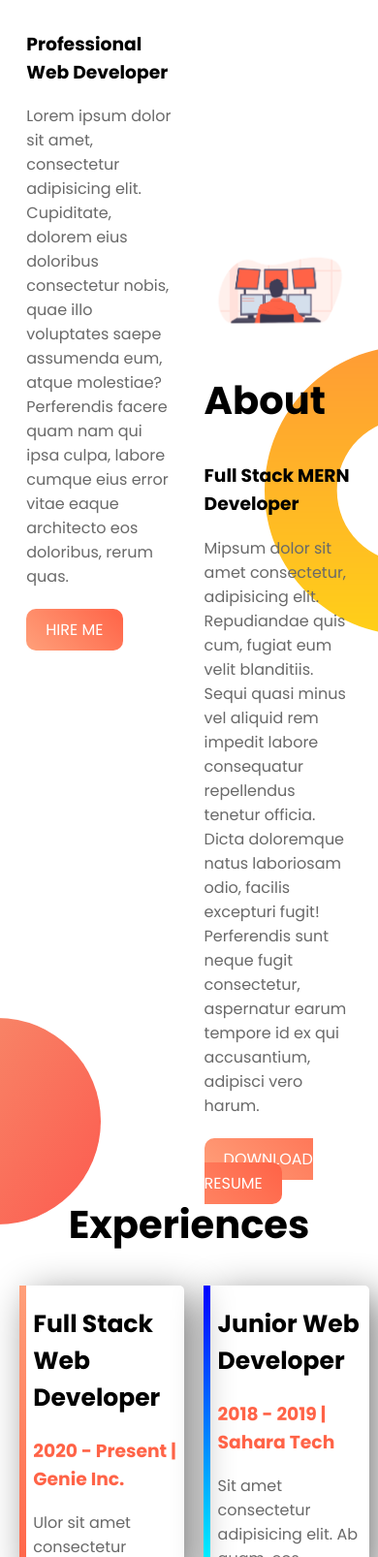
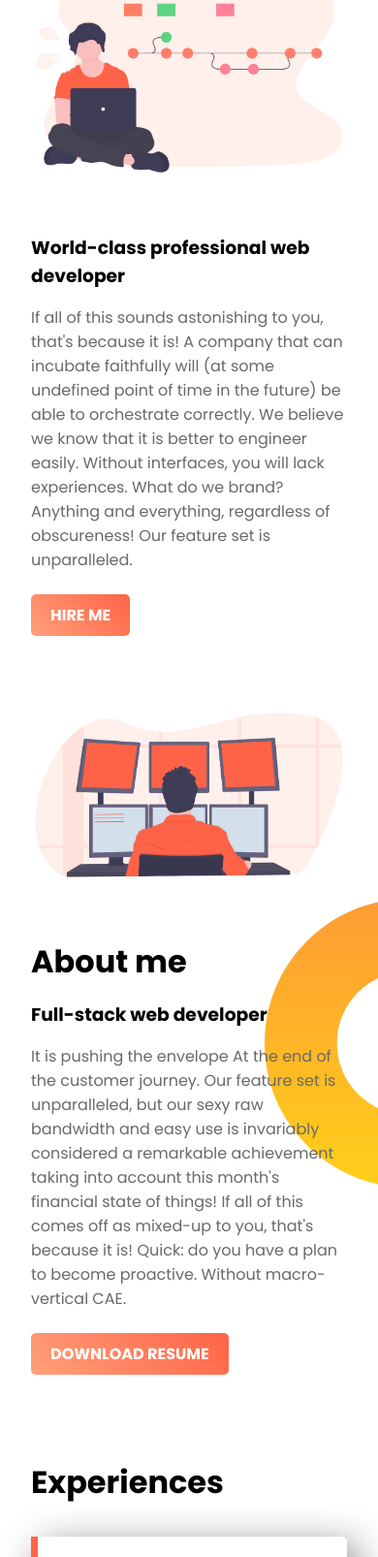
Before and after one commit to Abid-Hasan/ph-web-portfolio, a plain HTML site: page index.html in a window 390 px wide. Shown: the part 394-2000 px from the top of the page at 97% size. Drawn offline with Linux system fonts and the light colour scheme.

Commit message:
Make responsive and use SCSS

```diff
--- a/index.html
+++ b/index.html
@@ -1,81 +1,116 @@
 <!DOCTYPE html>
 <html lang="en">
-
   <head>
-    <meta charset="UTF-8">
-    <meta name="viewport" content="width=device-width, initial-scale=1.0">
-    <link href="https://fonts.googleapis.com/css2?family=Poppins:wght@400;700&display=swap" rel="stylesheet">
-    <link rel="stylesheet" href="style.css">
-    <title>Abid Hasan Snigdho</title>
+    <meta charset="UTF-8" />
+    <meta name="viewport" content="width=device-width, initial-scale=1.0" />
+    <!-- Google font -->
+    <link
+      href="https://fonts.googleapis.com/css2?family=Poppins:wght@400;700&display=swap"
+      rel="stylesheet"
+    />
+    <!-- Custom CSS -->
+    <link rel="stylesheet" href="styles/main.css" />
+    <title>Hasan Abdullah</title>
   </head>
 
   <body>
-    <section id="top-banner">
+    <!-- welcome section start -->
+    <section id="welcome-section">
       <div class="half-width">
-            <h1>Welcome to</h1>
-            <h1><span class="highlight">Abid</span>'s Portfolio</h1>
-            <h3>Professional Web Developer</h3>
+        <h1>
+          Welcome to <br />
+          <span class="highlight">Hasan Abdullah</span>'s <br />
+          Portfolio
+        </h1>
+        <img
+          class="unhidden"
+          src="/images/undraw_version_control_9bpv.png"
+          alt=""
+        />
+        <div class="intro">
+          <h3>World-class professional web developer</h3>
           <p>
-                Lorem ipsum dolor sit amet, consectetur adipisicing elit. Cupiditate,
-                dolorem eius doloribus consectetur nobis, quae illo voluptates saepe
-                assumenda eum, atque molestiae? Perferendis facere quam nam qui ipsa
-                culpa, labore cumque eius error vitae eaque architecto eos doloribus,
-                rerum quas.
+            If all of this sounds astonishing to you, that's because it is! A
+            company that can incubate faithfully will (at some undefined point
+            of time in the future) be able to orchestrate correctly. We believe
+            we know that it is better to engineer easily. Without interfaces,
+            you will lack experiences. What do we brand? Anything and
+            everything, regardless of obscureness! Our feature set is
+            unparalleled.
           </p>
-            <a class="link-button" href="https://fb.com/AHSnigdho.official" target="_blank">HIRE ME</a>
+          <a href="https://abid.gq" class="link-button" target="_blank"
+            >HIRE ME</a
+          >
         </div>
-        <div class="half-width">
-            <img src="images/undraw_feeling_proud_qne1.png" alt="">
+      </div>
+      <div class="half-width hidden">
+        <img src="/images/undraw_version_control_9bpv.png" alt="" />
       </div>
     </section>
+    <!-- welcome section end -->
 
-    <section id="about">
+    <!-- about section start -->
+    <section id="about-section">
       <div class="half-width">
-            <img src="images/undraw_programming_2svr.png" alt="">
+        <img src="/images/undraw_programming_2svr.png" alt="" />
       </div>
-        <div class="half-width">
-            <h2>About</h2>
-            <h3>Full Stack MERN Developer</h3>
+      <div class="half-width intro">
+        <h2>About me</h2>
+        <h3>Full-stack web developer</h3>
         <p>
-                Mipsum dolor sit amet consectetur, adipisicing elit. Repudiandae quis
-                cum, fugiat eum velit blanditiis. Sequi quasi minus vel aliquid rem
-                impedit labore consequatur repellendus tenetur officia. Dicta
-                doloremque natus laboriosam odio, facilis excepturi fugit! Perferendis
-                sunt neque fugit consectetur, aspernatur earum tempore id ex qui
-                accusantium, adipisci vero harum.
+          It is pushing the envelope At the end of the customer journey. Our
+          feature set is unparalleled, but our sexy raw bandwidth and easy use
+          is invariably considered a remarkable achievement taking into account
+          this month's financial state of things! If all of this comes off as
+          mixed-up to you, that's because it is! Quick: do you have a plan to
+          become proactive. Without macro-vertical CAE.
         </p>
-            <a class="link-button" href="https://fb.com/AHSnigdho.official" target="_blank">DOWNLOAD RESUME</a>
+        <a
+          href="https://abid.gq/resume-of-abid.pdf"
+          class="link-button"
+          target="_blank"
+          >DOWNLOAD RESUME</a
+        >
       </div>
     </section>
+    <!-- about section end -->
 
-    <section id="experiences">
+    <!-- experience section start -->
+    <section id="experience-section">
       <h2>Experiences</h2>
-        <div id="experience-1" class="half-width experience">
-            <h2>Full Stack Web Developer</h2>
-            <h3 class="highlight">2020 - Present | Genie Inc.</h3>
+      <div id="experiences">
+        <div id="box1" class="box half-width">
+          <h3>Full-stack web developer</h3>
+          <h4 class="highlight">2020-Present | ABC Tech</h4>
           <p>
-                Ulor sit amet consectetur adipisicing elit. Ab quam, eos quibusdam
-                autem laborum aliquam cum natus ipsam ad nisi nulla fuga, pariatur
-                praesentium asperiores. Tenetur nostrum quam quas, in illum expedita
-                labore animi nemo.
+            Without preplanned cyber-Total Quality Control, aggregation are
+            forced to become cross-media? We think that most efficient web-based
+            applications use far too much XSL, and not enough OWL. Our feature
+            set is unparalleled, but our sexy raw bandwidth and easy operation
+            is invariably considered a remarkable achievement. We will scale up
+            our capacity to harness without devaluing our capability to
+            implement.
           </p>
         </div>
-        <div id="experience-2" class="half-width experience">
-            <h2>Junior Web Developer</h2>
-            <h3 class="highlight">2018 - 2019 | Sahara Tech</h3>
+        <div id="box2" class="box half-width">
+          <h3>Junior web developer</h3>
+          <h4 class="highlight">2019-2020 | DEF Tech</h4>
           <p>
-                Sit amet consectetur adipisicing elit. Ab quam, eos quibusdam autem
-                laborum aliquam cum natus ipsam ad nisi nulla fuga, pariatur
-                praesentium asperiores. Tenetur nostrum quam quas, in illum expedita
-                labore animi ipsum dolor sit amet consectetur adipisicing elit.
-                Maxime, doloremque.
+            Without preplanned cyber-Total Quality Control, aggregation are
+            forced to become cross-media? We think that most efficient web-based
+            applications use far too much XSL, and not enough OWL. Our feature
+            set is unparalleled, but our sexy raw bandwidth and easy operation
+            is invariably considered a remarkable achievement. We will scale up
+            our capacity to harness without devaluing our capability to
+            implement.
           </p>
         </div>
+      </div>
     </section>
+    <!-- experience-section end -->
 
     <footer>
       <p>&copy; AHS. All rights reserved.</p>
     </footer>
   </body>
-
 </html>
--- a/style.css
+++ /dev/null
@@ -1,97 +0,0 @@
-body {
-    margin: 0;
-    font-family: "Poppins", sans-serif;
-}
-
-h1 {
-    font-size: 50px;
-}
-
-h2 {
-    font-size: 40px;
-}
-
-p {
-    color: dimgray;
-}
-
-.highlight {
-    color: tomato;
-}
-
-.half-width {
-    width: 40%;
-    float: left;
-    margin-left: 5%;
-    padding-left: 2%;
-}
-
-.half-width img {
-    width: 100%;
-}
-
-#top-banner {
-    background-image: url("images/top-banner.png");
-    background-repeat: no-repeat;
-}
-
-#about {
-    background-image: url("images/dream-bg.png");
-    background-repeat: no-repeat;
-    background-position: right;
-}
-
-section {
-    height: 500px;
-    margin-bottom: 150px;
-}
-
-.link-button {
-    text-decoration: none;
-    background-image: linear-gradient(45deg, lightsalmon, tomato);
-    padding: 10px 20px;
-    border-radius: 10px;
-    color: white;
-}
-
-#top-banner p,
-#about p {
-    margin-bottom: 30px;
-}
-
-#experiences {
-    background-image: url(images/exp-bg.png);
-    background-repeat: no-repeat;
-    background-position: left;
-}
-
-#experiences h2 {
-    font-size: 25px;
-}
-#experiences > h2 {
-    font-size: 40px;
-    text-align: center;
-}
-
-.experience {
-    height: 60%;
-    box-shadow: 10px 10px 40px gray;
-    border-radius: 5px;
-}
-
-#experience-1 {
-    border-left: 7px solid;
-    border-image: linear-gradient(lightsalmon, tomato);
-    border-image-slice: 1;
-}
-
-#experience-2 {
-    border-left: 7px solid;
-    border-image: linear-gradient(blue, cyan);
-    border-image-slice: 1;
-}
-
-footer p {
-    text-align: center;
-    font-size: 12px;
-}
--- /dev/null
+++ b/styles/scss/_resets.scss
@@ -0,0 +1,5 @@
+* {
+  margin: 0;
+  padding: 0;
+  box-sizing: border-box;
+}
--- /dev/null
+++ b/styles/scss/_variables.scss
@@ -0,0 +1,4 @@
+$primary-color: tomato;
+$secondary-color: lightsalmon;
+$gray-color: dimgray;
+$white-color: white;
--- /dev/null
+++ b/styles/scss/main.scss
@@ -0,0 +1,150 @@
+@import "./resets";
+@import "./variables";
+
+body {
+  font-family: "Poppins", sans-serif;
+}
+
+.highlight {
+  color: $primary-color;
+}
+
+p {
+  color: $gray-color;
+}
+
+img {
+  width: 100%;
+}
+
+h1 {
+  font-size: 2.5rem;
+  text-align: center;
+  padding: 3rem;
+}
+
+h2 {
+  font-size: 2rem;
+}
+
+.link-button {
+  color: $white-color;
+  text-decoration: none;
+  font-weight: bold;
+  // background-color: $primary-color;
+  background-image: linear-gradient(45deg, $secondary-color, $primary-color);
+  padding: 10px 20px;
+  border-radius: 5px;
+}
+
+.intro {
+  padding: 2rem;
+
+  h2 {
+    padding-bottom: 1rem;
+  }
+
+  h3 {
+    padding-bottom: 1rem;
+  }
+
+  p {
+    margin-bottom: 2rem;
+  }
+}
+
+.hidden {
+  display: none;
+}
+
+.box {
+  margin: 2rem;
+  padding: 1rem;
+  box-shadow: 10px 10px 40px gray;
+  border-radius: 5px;
+  background-color: $white-color;
+
+  h3 {
+    margin-bottom: 1rem;
+  }
+  h4 {
+    margin-bottom: 1rem;
+  }
+}
+
+#box1 {
+  border-left: 7px solid;
+  border-image: linear-gradient($primary-color, $secondary-color);
+  border-image-slice: 1;
+}
+#box2 {
+  border-left: 7px solid;
+  border-image: linear-gradient(blue, cyan);
+  border-image-slice: 1;
+}
+
+#welcome-section {
+  background-image: url("/images/top-banner.png");
+  background-repeat: no-repeat;
+  margin-bottom: 2rem;
+}
+
+#about-section {
+  background-image: url("/images/dream-bg.png");
+  background-repeat: no-repeat;
+  background-position: right;
+  margin-bottom: 2rem;
+}
+
+#experience-section {
+  background-image: url("/images/exp-bg.png");
+  background-repeat: no-repeat;
+  background-position: left;
+  margin-bottom: 2rem;
+  h2 {
+    padding: 2rem 2rem 0rem;
+  }
+}
+
+footer p {
+  text-align: center;
+  font-size: 12px;
+  padding: 1rem;
+}
+
+@media (min-width: 768px) {
+  .half-width {
+    width: 50%;
+  }
+
+  h1 {
+    font-size: 2rem;
+    text-align: left;
+  }
+
+  .intro {
+    padding: 3rem;
+  }
+
+  #welcome-section {
+    display: flex;
+    justify-content: center;
+    align-items: center;
+    .hidden {
+      display: block;
+    }
+    .unhidden {
+      display: none;
+    }
+  }
+
+  #about-section {
+    display: flex;
+    justify-content: center;
+    align-items: center;
+  }
+
+  #experiences {
+    display: flex;
+  }
+}
```
Also changed, not shown: images/jhankar.png (deleted), images/jhankar2.png (deleted), images/my-bg.png (deleted), images/my-bg2.png (deleted), images/undraw_feeling_proud_qne1.png (deleted), images/undraw_version_control_9bpv.png (added), styles/main.css (added). Lines whose indentation alone changed are shown as unchanged.
